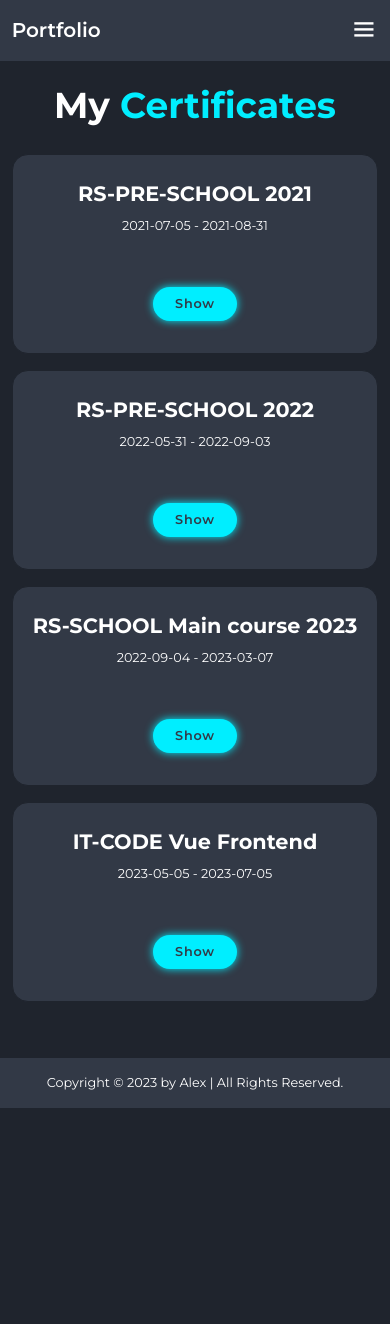
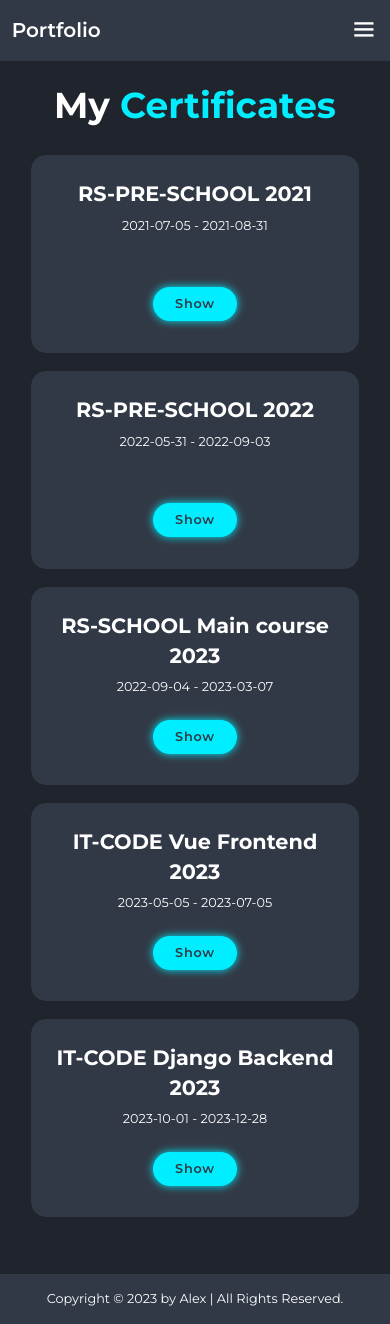
Before and after one commit to AlexeiTim/portfolio, a React (Vite) app: page /certificates in a window 390 px wide. Before the commit the page ends 1108 px from the top, so only its background shows below. Built offline with nearby package versions, Linux system fonts and the light colour scheme.

Commit message:
Добавил сертефикаты, адаптировал страницу сертефикатов

```diff
--- a/src/constants/images.ts
+++ b/src/constants/images.ts
@@ -11,6 +11,7 @@ import certif1 from "../assets/cerf1.png";
 import certif2 from "../assets/cerf2.png";
 import certif3 from "../assets/cerf3.png";
 import vueCertificate from "../assets/vue-certificate.jpg";
+import djangoCertificate from "../assets/django-certeficate.jpg";
 import lead from "../assets/lead.png";
 
 export const photo1 = photoOne;
@@ -26,4 +27,5 @@ export const CERTIFICATE_PRESCHOOL_1 = certif1;
 export const CERTIFICATE_PRESCHOOL_2 = certif2;
 export const CERTIFICATE_MAIN_COURSE = certif3;
 export const CERTIFICATE_VUE_COURSE = vueCertificate;
+export const CERTIFICATE_DJANGO_COURSE = djangoCertificate;
 export const TEST_VUE_TASK_LEAD = lead;
--- a/src/data/certificates.ts
+++ b/src/data/certificates.ts
@@ -1,4 +1,5 @@
 import {
+  CERTIFICATE_DJANGO_COURSE,
   CERTIFICATE_MAIN_COURSE,
   CERTIFICATE_PRESCHOOL_1,
   CERTIFICATE_PRESCHOOL_2,
@@ -31,9 +32,16 @@ export const certificates: Certificate[] = [
   },
   {
     id: 4,
-    title: "IT-CODE Vue Frontend",
+    title: "IT-CODE Vue Frontend 2023",
     description: "2023-05-05 - 2023-07-05",
     image: CERTIFICATE_VUE_COURSE,
     link: "https://disk.yandex.by/i/lFdpc_wh54GeEQ",
   },
+  {
+    id: 5,
+    title: "IT-CODE Django Backend 2023",
+    description: "2023-10-01 - 2023-12-28",
+    image: CERTIFICATE_DJANGO_COURSE,
+    link: "https://disk.yandex.by/i/BeAK6DM__Y32Ww",
+  },
 ];
--- a/src/index.css
+++ b/src/index.css
@@ -209,10 +209,10 @@ span {
 
 .services-container .services-box {
   display: flex;
+  flex-basis: 30%;
   flex-direction: column;
   align-items: center;
   height: 25rem;
-  flex: 1 1 30rem;
   background-color: var(--second-bg-color);
   padding: 3rem 2rem 4rem;
   border-radius: 2rem;
@@ -422,7 +422,8 @@ span {
     padding: 10rem 3% 2rem;
   }
 
-  .contact form {
+  .services-container .services-box {
+    flex-basis: 48%;
   }
 
   .footer {
@@ -491,6 +492,10 @@ span {
   .portfolio-container {
     grid-template-columns: 1fr;
   }
+
+  .services-container .services-box {
+    flex-basis: 90%;
+  }
 }
 
 @media (max-width: 450px) {
```
Also changed, not shown: src/assets/django-certeficate.jpg (added).
